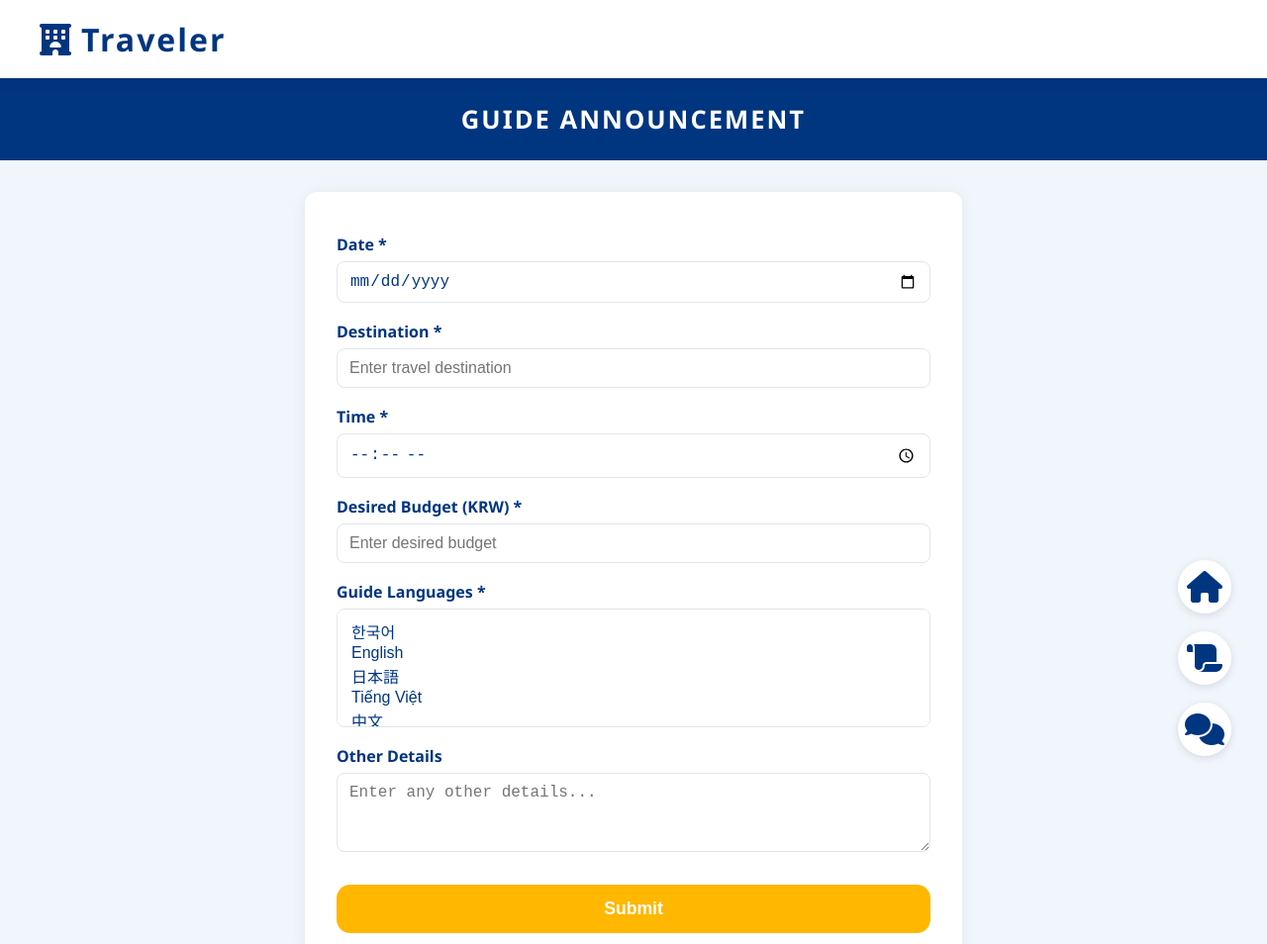
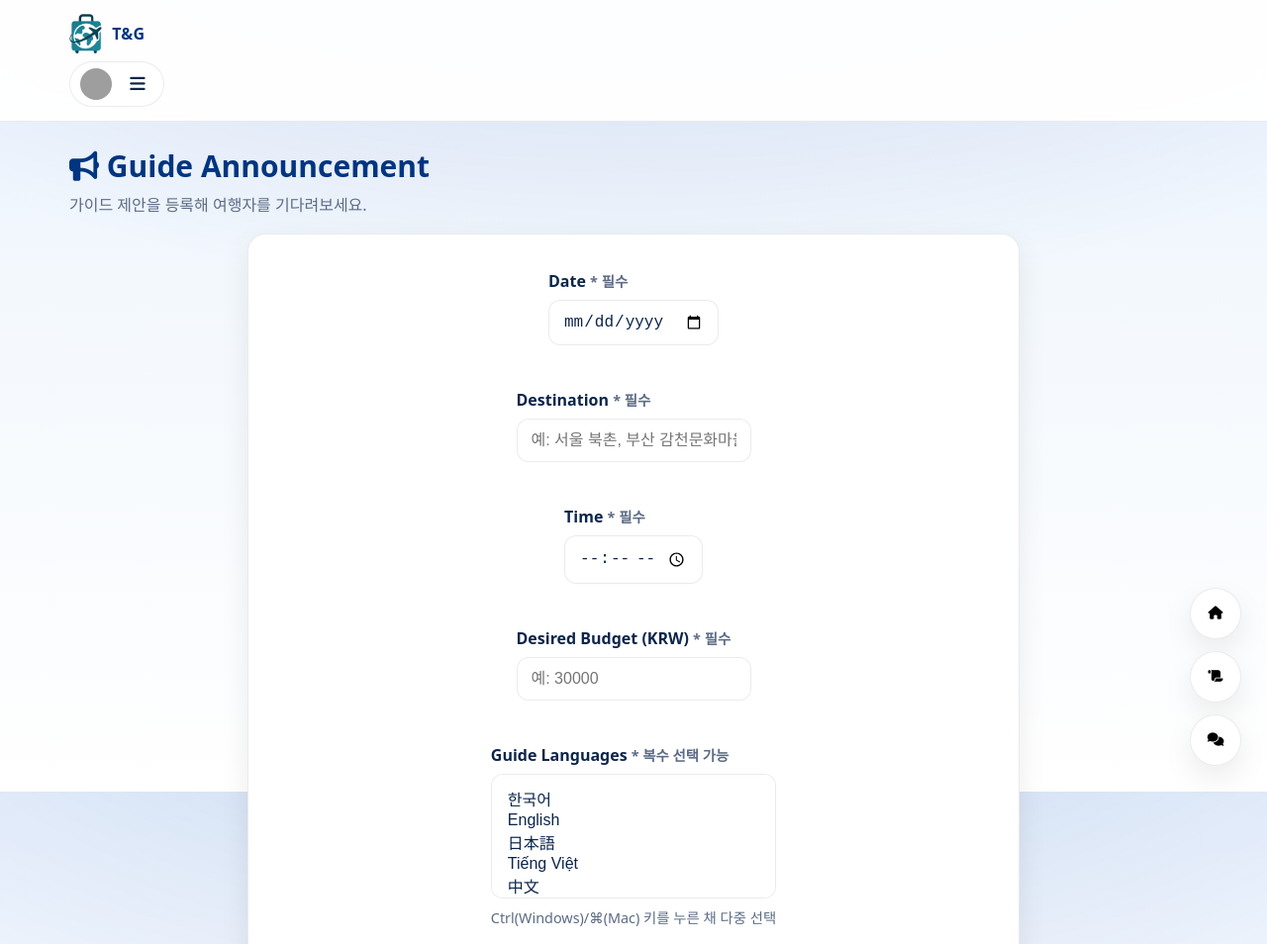
Before and after one commit to yoohs0329-dot/T-G-web-project, a website: page public/script.html in a window 1280 px wide. Shown: the top 954 px of the page at 99% size. Drawn offline with Linux system fonts and the light colour scheme; grey boxes are pictures that could not be loaded.

Commit message:
4 commits

```diff
--- a/public/script.html
+++ b/public/script.html
@@ -2,159 +2,165 @@
 <html lang="ko">
 <head>
   <meta charset="UTF-8" />
-    <title>Guide Announcement</title>
-    <link rel="stylesheet" href="https://cdnjs.cloudflare.com/ajax/libs/font-awesome/6.4.2/css/all.min.css" />
+  <meta name="viewport" content="width=device-width, initial-scale=1" />
+  <title>T&G — Guide Announcement</title>
+  <meta name="description" content="T&G 가이드 공고 작성 페이지">
+  <link rel="preconnect" href="https://cdnjs.cloudflare.com" />
+  <link rel="stylesheet" href="https://cdnjs.cloudflare.com/ajax/libs/font-awesome/6.5.0/css/all.min.css">
+
   <style>
-        body {
-            font-family: 'Segoe UI', Arial, sans-serif;
-            margin: 0;
-            background: #f0f6fb;
-            color: #003580;
+    :root{
+      --bg-top:#eaf2ff; --bg-1:#f3f8fd; --bg-2:#ffffff;
+      --ink:#0b254b; --muted:#5c6b85; --brand:#003580; --brand-2:#1e6bd6; --accent:#ffb700;
+      --card:#ffffff; --line:rgba(0,0,0,.08); --shadow:0 12px 30px rgba(0,0,0,.08);
     }
-        .header {
-            background: #fff;
-            box-shadow: 0 2px 16px rgba(0,0,0,0.07);
-            position: sticky;
-            top: 0;
-            z-index: 10;
+    *{box-sizing:border-box}
+    html,body{height:100%}
+    body{
+      margin:0; color:var(--ink);
+      font-family:"Pretendard","Noto Sans KR",ui-sans-serif,system-ui,-apple-system,"Segoe UI",Roboto,Arial;
+      background:
+        radial-gradient(120% 90% at 50% -25%, rgba(0,53,128,.16), transparent 70%),
+        linear-gradient(180deg, var(--bg-top) 0%, var(--bg-1) 35%, var(--bg-2) 100%);
     }
-        .header-inner {
-            max-width: 1200px;
-            margin: 0 auto;
-            display: flex;
-            align-items: center;
-            justify-content: space-between;
-            padding: 18px 24px;
+
+    /* header */
+    .hd{position:sticky; top:0; z-index:50; backdrop-filter: blur(6px); background:rgba(255,255,255,.95); border-bottom:1px solid var(--line);}
+    .row{max-width:1180px; margin:0 auto; padding:14px 20px; display:flex; align-items:center; justify-content:space-between;}
+    .brand{display:flex; align-items:center; gap:10px; text-decoration:none; color:var(--brand); font-weight:900; letter-spacing:.2px}
+    .brand img{height:40px; width:auto}
+    .nav{display:flex; gap:18px; align-items:center}
+    .nav a{color:var(--muted); text-decoration:none; font-weight:700}
+    .nav a:hover{color:var(--brand)}
+
+    /* 프로필/드롭다운 (로그인 버튼 대체) */
+    .profile-area{position:relative; display:flex; align-items:center; gap:12px;}
+    .profile{display:flex; align-items:center; gap:10px; background:#fff; border:1px solid var(--line); border-radius:999px; padding:6px 10px; transition:background .2s}
+    .profile:hover{background:#f3f7ff}
+    .avatar{width:32px; height:32px; border-radius:50%; object-fit:cover}
+    .menu-btn{border:none; background:none; color:var(--ink); font-size:1.1rem; width:32px; height:32px; border-radius:50%; cursor:pointer}
+    .menu-btn:focus{outline:2px solid #cfe3ff}
+    .menu-dropdown{position:absolute; top:52px; right:0; background:#fff; border:1px solid var(--line); border-radius:16px; box-shadow:0 12px 30px rgba(0,0,0,.12); width:240px; padding:10px 0; display:none; flex-direction:column; z-index:100}
+    .menu-dropdown a{display:flex; justify-content:space-between; align-items:center; padding:10px 18px; text-decoration:none; color:var(--ink); font-size:.95rem}
+    .menu-dropdown a:hover{background:#f7faff; color:var(--brand)}
+    .menu-dropdown hr{border:none; border-top:1px solid var(--line); margin:6px 0}
+    .badge{background:#ff385c; color:#fff; font-size:.7rem; border-radius:14px; padding:1px 6px; line-height:1.6}
+
+    /* 페이지 헤드 */
+    .pagehead{max-width:1180px; margin:18px auto 0; padding:0 20px; display:flex; align-items:flex-end; justify-content:space-between; gap:16px}
+    .title{margin:6px 0 0; font-size:clamp(22px,3.2vw,30px); font-weight:900; color:var(--brand)}
+    .subtitle{margin:6px 0 0; color:var(--muted)}
+
+    /* 본문 카드 / 폼 */
+    .wrap{max-width:820px; margin:18px auto 40px; padding:0 20px}
+    .card{border:1px solid var(--line); border-radius:18px; background:var(--card); box-shadow:var(--shadow); padding:22px}
+    .f{display:grid; gap:16px}
+    .row{display:grid; gap:8px}
+    label{font-weight:800; color:var(--ink)}
+    input, select, textarea{
+      width:100%; padding:12px 14px; border:1px solid var(--line); border-radius:12px;
+      font-size:1rem; color:var(--ink); background:#fff;
     }
-        .logo {
-            font-size: 2rem;
-            font-weight: bold;
-            color: #003580;
-            letter-spacing: 2px;
-            display: flex;
-            align-items: center;
-            gap: 8px;
-            cursor: pointer;
-            transition: color 0.2s;
+    select[multiple]{min-height:120px}
+    textarea{min-height:100px; resize:vertical}
+
+    .help{font-size:.9rem; color:var(--muted)}
+    .btn{display:inline-flex; gap:10px; align-items:center; justify-content:center; width:100%;
+      padding:14px 16px; border-radius:12px; text-decoration:none; font-weight:900; letter-spacing:.2px;
+      border:none; cursor:pointer; transition:transform .2s ease, box-shadow .2s ease, background .2s ease}
+    .btn.primary{background:linear-gradient(180deg, var(--brand) 0%, var(--brand-2) 100%); color:#fff; box-shadow:0 10px 26px rgba(0,53,128,.22)}
+    .btn.primary:hover{transform:translateY(-1px)}
+    .msg{min-height:18px; margin-top:6px; color:#e74c3c}
+    .ok{color:#1abc9c}
+
+    /* 플로팅 버튼 */
+    .floating-btn-group{position:fixed; right:26px; bottom:26px; display:flex; flex-direction:column; gap:12px; z-index:60}
+    .floating-btn{
+      background:#fff; border:1px solid var(--line); border-radius:50%; width:52px; height:52px;
+      display:flex; align-items:center; justify-content:center; cursor:pointer; box-shadow:var(--shadow);
+      transition:transform .2s ease, background .2s ease
     }
-        .logo:hover {
-            color: #ffb700;
-        }
-        .banner {
-            background: #003580;
-            color: white;
-            padding: 24px 32px;
-            text-align: center;
-            font-size: 1.6rem;
-            font-weight: bold;
-            letter-spacing: 2px;
-        }
-        main {
-            max-width: 600px;
-            background: #fff;
-            margin: 32px auto;
-            padding: 24px 32px;
-            border-radius: 12px;
-            box-shadow: 0 2px 16px rgba(0,0,0,0.07);
-        }
-        form label {
-            display: block;
-            margin-top: 18px;
-            font-weight: 600;
-        }
-        input, select, textarea {
-            width: 100%;
-            margin-top: 6px;
-            padding: 10px 12px;
-            border: 1px solid #e0e6ed;
-            border-radius: 8px;
-            font-size: 1rem;
-            box-sizing: border-box;
-            color: #003580;
-            font-weight: 500;
-        }
-        select[multiple] {
-            height: 120px;
-        }
-        textarea {
-            resize: vertical;
-            min-height: 80px;
-        }
-        button[type=submit] {
-            margin-top: 28px;
-            width: 100%;
-            background: #ffb700;
-            border: none;
-            padding: 14px 0;
-            border-radius: 14px;
-            font-weight: 700;
-            font-size: 1.1rem;
-            color: white;
-            cursor: pointer;
-            transition: background 0.3s ease;
-        }
-        button[type=submit]:hover {
-            background: #e6a800;
-        }
-        /* Floating button group */
-        .floating-btn-group {
-            position: fixed;
-            right: 36px;
-            bottom: 36px;
-            display: flex;
-            flex-direction: column;
-            gap: 18px;
-            z-index: 100;
-        }
-        .floating-btn {
-            background: #fff;
-            border: none;
-            border-radius: 50%;
-            box-shadow: 0 2px 8px rgba(0,0,0,0.12);
-            width: 54px;
-            height: 54px;
-            font-size: 2rem;
-            color: #003580;
-            display: flex;
-            align-items: center;
-            justify-content: center;
-            cursor: pointer;
-            transition: background 0.2s, color 0.2s;
-        }
-        .floating-btn:hover {
-            background: #ffb700;
-            color: #fff;
+    .floating-btn:hover{transform:translateY(-2px); background:#f1f5ff}
+
+    /* 반응형 */
+    @media (max-width:600px){
+      .row{gap:6px}
+      input, select, textarea{font-size:.98rem}
     }
   </style>
 </head>
 <body>
-    <div class="header">
-        <div class="header-inner">
-            <div class="logo" onclick="location.href='index.html'">
-                <i class="fa-solid fa-hotel"></i> Traveler
+  <!-- header -->
+  <header class="hd">
+    <div class="row">
+      <a href="index.html" class="brand" aria-label="T&G 홈">
+        <img src="images/logo.png" alt="T&G 로고">
+        <span>T&G</span>
+      </a>
+      <nav class="nav" aria-label="메뉴">
+        <!-- 로그인 버튼 대신 프로필/드롭다운 (데모용) -->
+        <div class="profile-area">
+          <div class="profile">
+            <img src="https://i.pravatar.cc/40?img=3" alt="프로필" class="avatar">
+            <button class="menu-btn" aria-label="메뉴 열기" aria-expanded="false">
+              <i class="fa-solid fa-bars"></i>
+            </button>
+          </div>
+          <div class="menu-dropdown" id="menu-dropdown">
+            <a href="#">위시리스트</a>
+            <a href="#">여행</a>
+            <a href="#">메시지 <span class="badge">1</span></a>
+            <a href="#">프로필</a>
+            <hr>
+            <a href="#">알림 <span class="badge">1</span></a>
+            <a href="#">계정 관리</a>
+            <a href="#">언어 및 통화</a>
+            <a href="#">도움말 센터</a>
+            <hr>
+            <a href="guide_index.html">호스트 하기</a>
+            <a href="#">친구 추천하기</a>
+            <hr>
+            <a href="#" id="logout-link">로그아웃</a>
           </div>
         </div>
+      </nav>
+    </div>
+  </header>
+
+  <!-- page head -->
+  <section class="pagehead">
+    <div>
+      <h1 class="title"><i class="fa-solid fa-bullhorn"></i> Guide Announcement</h1>
+      <p class="subtitle">가이드 제안을 등록해 여행자를 기다려보세요.</p>
+    </div>
+  </section>
+
+  <!-- form card -->
+  <main class="wrap">
+    <div class="card" role="region" aria-labelledby="form-title">
+      <form id="guideForm" class="f" novalidate>
+        <div class="row">
+          <label for="date">Date <span class="help">* 필수</span></label>
+          <input type="date" id="date" name="date" required />
         </div>
 
-    <div class="banner">
-        GUIDE ANNOUNCEMENT
+        <div class="row">
+          <label for="destination">Destination <span class="help">* 필수</span></label>
+          <input type="text" id="destination" name="destination" placeholder="예: 서울 북촌, 부산 감천문화마을" required />
         </div>
 
-    <main>
-        <form id="guideForm">
-            <label for="date">Date *</label>
-            <input type="date" id="date" name="date" required />
+        <div class="row">
+          <label for="time">Time <span class="help">* 필수</span></label>
+          <input type="time" id="time" name="time" required />
+        </div>
 
-            <label for="destination">Destination *</label>
-            <input type="text" id="destination" name="destination" placeholder="Enter travel destination" required />
+        <div class="row">
+          <label for="budget">Desired Budget (KRW) <span class="help">* 필수</span></label>
+          <input type="number" id="budget" name="budget" placeholder="예: 30000" min="0" inputmode="numeric" required />
+        </div>
 
-            <label for="time">Time *</label>
-            <input type="time" id="time" name="time" required />
-
-            <label for="budget">Desired Budget (KRW) *</label>
-            <input type="number" id="budget" name="budget" placeholder="Enter desired budget" min="0" required />
-
-            <label for="languages">Guide Languages *</label>
+        <div class="row">
+          <label for="languages">Guide Languages <span class="help">* 복수 선택 가능</span></label>
           <select id="languages" name="languages" required multiple>
             <option value="Korean">한국어</option>
             <option value="English">English</option>
@@ -162,37 +168,81 @@
             <option value="Vietnamese">Tiếng Việt</option>
             <option value="Chinese">中文</option>
           </select>
+          <div class="help">Ctrl(Windows)/⌘(Mac) 키를 누른 채 다중 선택</div>
+        </div>
 
+        <div class="row">
           <label for="details">Other Details</label>
-            <textarea id="details" name="details" placeholder="Enter any other details..."></textarea>
+          <textarea id="details" name="details" placeholder="진행 코스, 교통/식사 포함 여부 등"></textarea>
+        </div>
 
-            <button type="submit">Submit</button>
+        <button type="submit" class="btn primary"><i class="fa-solid fa-paper-plane"></i> Submit</button>
+        <div id="form-msg" class="msg" role="status" aria-live="polite"></div>
       </form>
+    </div>
   </main>
 
-    <div class="floating-btn-group">
-    <button class="floating-btn" onclick="location.href='index.html'" title="Home">
-        <i class="fa-solid fa-house"></i>
-    </button>
-    <button class="floating-btn" onclick="location.href='script.html'" title="Script">
-        <i class="fa-solid fa-scroll"></i>
-    </button>
-    <button class="floating-btn" onclick="location.href='chat.html'" title="Chat">
-        <i class="fa-solid fa-comments"></i>
-    </button>
+  <!-- floating buttons -->
+  <div class="floating-btn-group" aria-label="빠른 이동">
+    <button class="floating-btn" onclick="location.href='index.html'" title="Home"><i class="fa-solid fa-house"></i></button>
+    <button class="floating-btn" onclick="location.href='script.html'" title="Script"><i class="fa-solid fa-scroll"></i></button>
+    <button class="floating-btn" onclick="location.href='chat.html'" title="Chat"><i class="fa-solid fa-comments"></i></button>
   </div>
 
   <script>
+    // 드롭다운 토글 (프론트 데모)
+    (function(){
+      const btn = document.querySelector('.menu-btn');
+      const dropdown = document.getElementById('menu-dropdown');
+      if(!btn || !dropdown) return;
+
+      const closeMenu = () => { dropdown.style.display='none'; btn.setAttribute('aria-expanded','false'); };
+      const openMenu  = () => { dropdown.style.display='flex'; btn.setAttribute('aria-expanded','true'); };
+
+      btn.addEventListener('click', (e)=>{
+        e.stopPropagation();
+        const opened = dropdown.style.display==='flex';
+        opened ? closeMenu() : openMenu();
+      });
+      document.addEventListener('click', (e)=>{
+        if(!dropdown.contains(e.target) && !btn.contains(e.target)) closeMenu();
+      });
+      document.addEventListener('keydown', (e)=>{ if(e.key==='Escape') closeMenu(); });
+
+      // 로그아웃(데모)
+      const logout = document.getElementById('logout-link');
+      if(logout){ logout.addEventListener('click', e=>{ e.preventDefault(); alert('로그아웃(데모)'); }); }
+    })();
+
+    // 폼 제출(프론트 검증)
+    (function(){
       const form = document.getElementById('guideForm');
-        form.addEventListener('submit', function(event) {
-            event.preventDefault();
-            if(form.checkValidity()) {
+      const msg  = document.getElementById('form-msg');
+
+      form.addEventListener('submit', (e)=>{
+        e.preventDefault();
+        msg.textContent = '';
+
+        // 필수 항목 기본 검증
+        if(!form.checkValidity()){
+          msg.textContent = '필수 항목을 모두 정확히 입력해 주세요.';
+          return;
+        }
+
+        // 간단한 추가 체크: 예산 0 이상
+        const budget = Number(document.getElementById('budget').value || 0);
+        if(isNaN(budget) || budget < 0){
+          msg.textContent = '예산은 0 이상의 숫자여야 합니다.';
+          return;
+        }
+
+        // 성공 UX
         alert('가이드 공고가 성공적으로 제출되었습니다.');
         form.reset();
-            } else {
-                alert('필수 항목을 모두 작성해주세요.');
-            }
+        msg.classList.remove('ok');
+        msg.textContent = '';
       });
+    })();
   </script>
 </body>
 </html>
```
Also changed, not shown: public/after_login.html (+3 -3 lines), public/images/logo.png (renamed from public/logo.png). Lines whose indentation alone changed are shown as unchanged.
